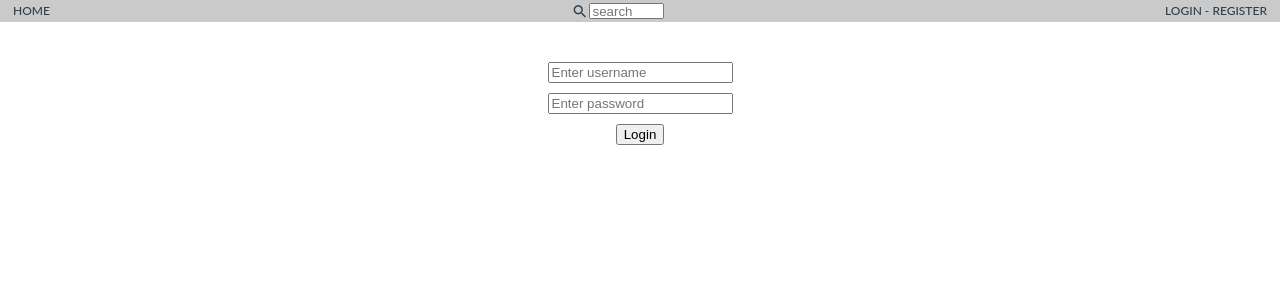
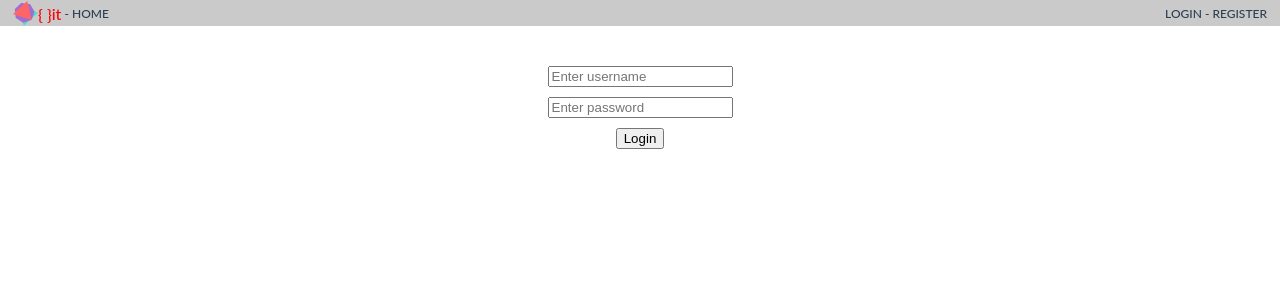
Before and after one commit to mismaah/reddit-clone, a Vue app: page /login in a window 1280 px wide. Shown: the top 300 px of the page. Built offline with nearby package versions, Linux system fonts and the light colour scheme.

Commit message:
update nav

```diff
--- a/src/App.vue
+++ b/src/App.vue
@@ -1,14 +1,18 @@
 <template>
     <div id="app">
         <div id="nav">
-            <span class="navleft plain">
-                <router-link to="/">HOME</router-link>
-            </span>
-            <nav-search></nav-search>
+            <router-link to="/" class="navleft plain">
+                <img class="navLogo" src="@/assets/logo.png" alt="">
+                <span class="name">{{name}}</span> -
+                <span>HOME</span>
+            </router-link>
+
             <span v-if="isLoggedIn" class="navright">
+
                 <a class="user" @click="goToUser()">{{username}}</a> -
                 <a class="navBtn" @click="$router.push('/preferences')">PREFERENCES</a> -
                 <a class="navBtn" @click="logout()">LOGOUT</a>
+                <nav-search></nav-search>
             </span>
             <span v-else class="navright plain">
                 <router-link to="/login">LOGIN</router-link> -
@@ -20,11 +24,15 @@
 </template>
 
 <script>
+    import {constants} from './constants.js'
     import NavSearch from './components/NavSearch.vue'
     export default {
         components: {
             NavSearch
         },
+        data: () => ({
+            name: constants.APP_NAME
+        }),
         methods: {
             logout: function () {
                 this.$store.dispatch('logout')
@@ -64,11 +72,17 @@ body {
     padding: 3px;
     font-weight: 500;
     display: flex;
+    height: 20px;
     justify-content: space-between;
+    align-items: center;
 }
 .navleft {
     padding-left: 10px;
     display: flex;
+    align-items: center;
+    white-space: pre;
+    text-decoration: none;
+    color: inherit;
 }
 .plain a, .plain a:hover, .plain a:focus, .plain a:active {
     text-decoration: none;
@@ -78,6 +92,7 @@ body {
     display: flex;
     padding-right: 10px;
     white-space: pre;
+    align-items: center;
 }
 .user {
     font-size: 11px;
@@ -118,4 +133,13 @@ body {
 .navBtn {
     cursor: pointer;
 }
+.navLogo {
+    width: 25px;
+    height: 25px;
+}
+.name {
+    color: red;
+    font-size: 16px;
+    line-height: 1px;
+}
 </style>
--- a/src/constants.js
+++ b/src/constants.js
@@ -1,4 +1,5 @@
 export const constants = Object.freeze({
+    APP_NAME: "{ }it",
     COLOR_UPVOTE: "red",
     COLOR_DOWNVOTE: "turquoise",
 })
```
